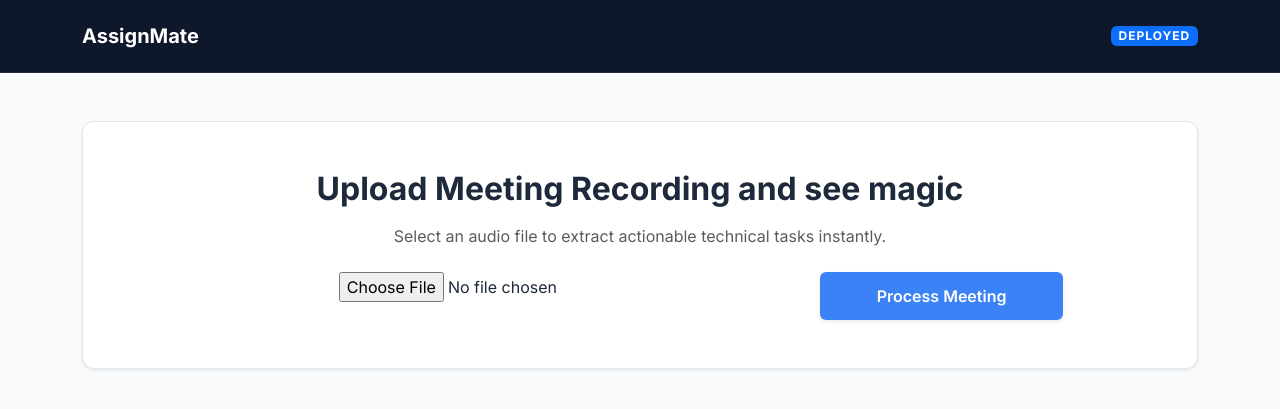
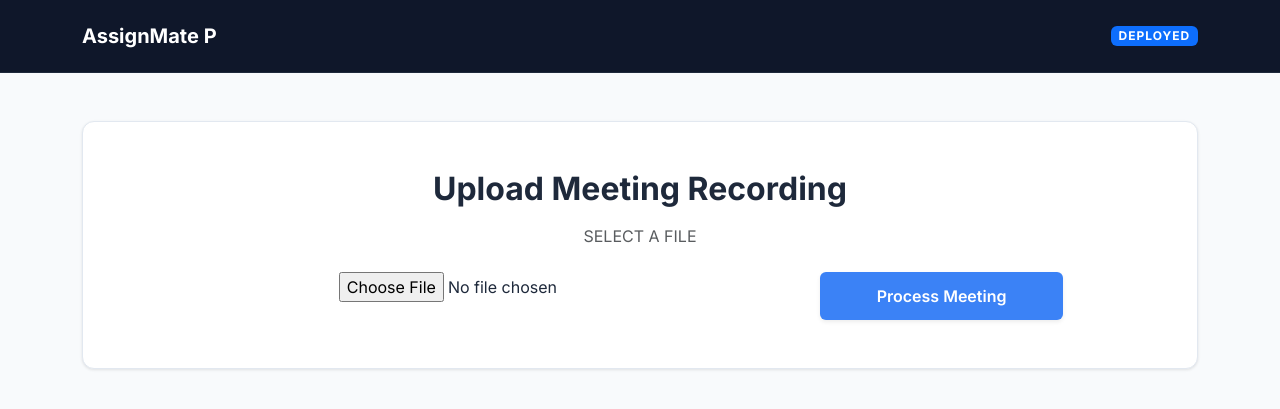
Before and after one commit to Satvik-Parihar/AssignMate, a Django app: page / in a window 1280 px wide. Shown: the top 409 px of the page. Run offline with Django 5.2, Linux system fonts and the light colour scheme.

Commit message:
Revise navbar and update text in results.html
Updated the navbar brand and modified header and paragraph text for clarity.

```diff
--- a/tasks/templates/tasks/results.html
+++ b/tasks/templates/tasks/results.html
@@ -19,15 +19,15 @@
 
 <nav class="navbar py-3">
     <div class="container d-flex justify-content-between">
-        <span class="navbar-brand text-white fw-bold">AssignMate</span>
+        <span class="navbar-brand text-white fw-bold">AssignMate P</span>
         <span class="badge bg-primary text-uppercase" style="letter-spacing: 1px;">Deployed</span>
     </div>
 </nav>
 
 <div class="container mt-5">
     <div class="glass-card p-5 mb-5 text-center">
-        <h2 class="fw-bold mb-3">Upload Meeting Recording and see magic </h2>
-        <p class="text-muted mb-4">Select an audio file to extract actionable technical tasks instantly.</p>
+        <h2 class="fw-bold mb-3">Upload Meeting Recording </h2>
+        <p class="text-muted mb-4">SELECT A FILE</p>
         <form method="post" enctype="multipart/form-data" class="row justify-content-center g-3">
             {% csrf_token %}
             <div class="col-md-7">{{ form.audio_file }}</div>
```
